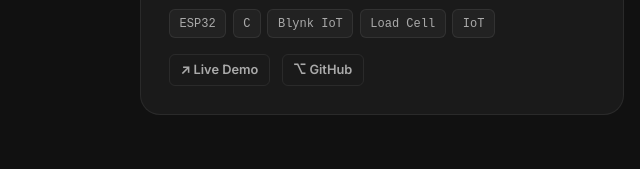
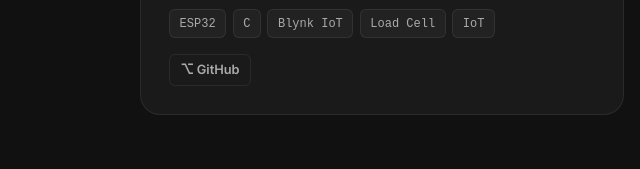
Before and after one commit to HariHere1/Portfolio, a plain HTML site: page index.html in a window 1280 px wide. Shown: the part 2791-2960 px from the top of the page, 0-640 px from the left. Drawn offline with nearby package versions, Linux system fonts and the light colour scheme; a web font is replaced by a local one.

```diff
--- a/index.html
+++ b/index.html
@@ -267,9 +267,7 @@
                 <span class="tech-tag">IoT</span>
               </div>
               <div class="project-video-card__links">
-                <a href="#" class="project-card__link" target="_blank" rel="noopener">↗ Live Demo</a>
-                <a href="https://github.com/HariHere1/CupCake" class="project-card__link" target="_blank"
-                  rel="noopener">⌥ GitHub</a>
+                <a href="https://github.com/HariHere1/IoT-Based-Smart-Intravenous-IV-Drip-Monitoring-System" class="project-card__link" target="_blank" rel="noopener">⌥ GitHub</a>
               </div>
             </div>
           </article>
```
